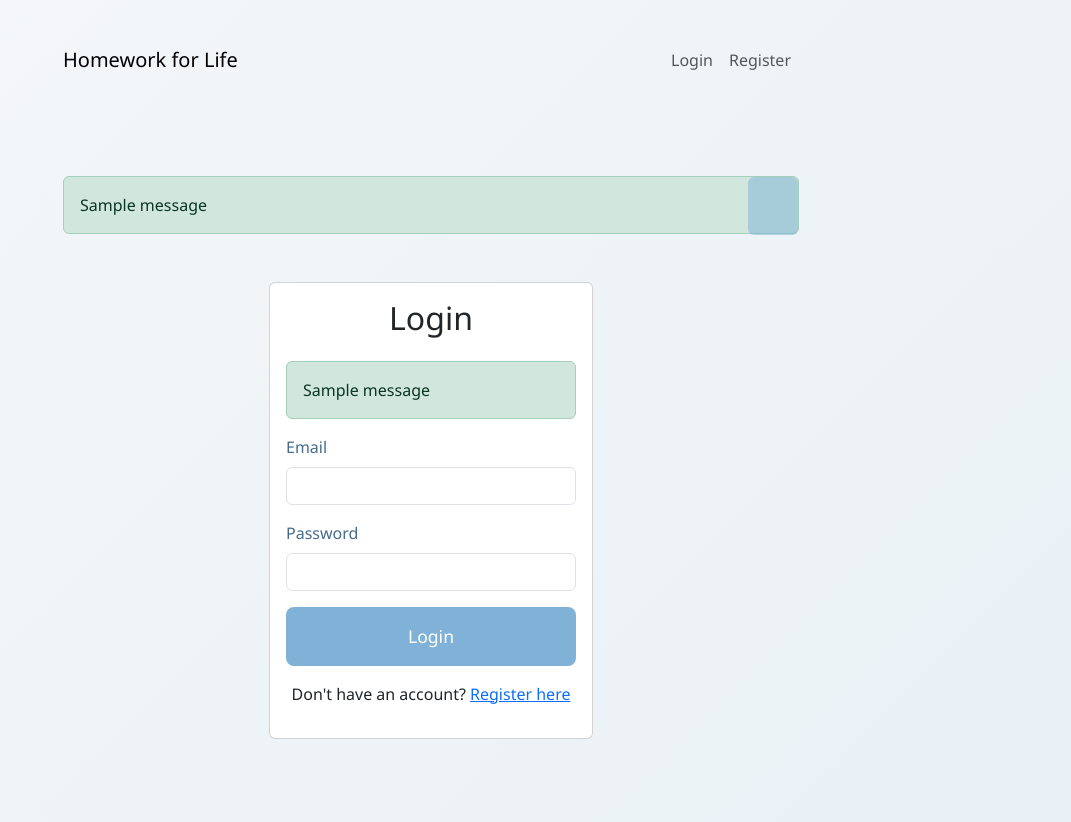
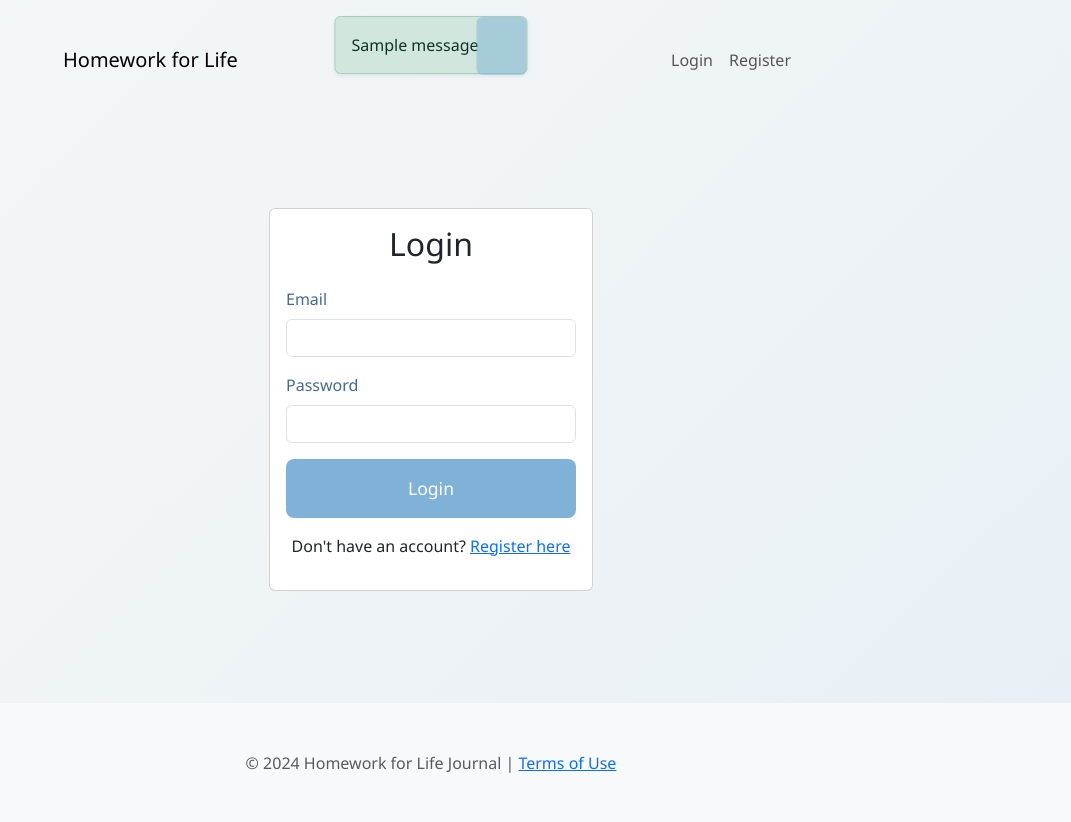
Before and after one commit to sheia/everydayecho, a Flask app: page /login in a window 1280 px wide. Shown: the top 822 px of the page, without its empty margins (209-1280 px from the left). After the commit the page ends 773 px from the top, so only its background shows below. Run offline with Flask 3, Linux system fonts and the light colour scheme; tables that the repository leaves empty hold one stand-in row (values such as "Sample post"); one stand-in notice (Sample message) is shown; some libraries are stand-ins or nearby versions.

Commit message:
Agent query: Are the flash messages now appearing at the top center of the page and properly styled when performing actions like login/logout?

```diff
--- a/templates/base.html
+++ b/templates/base.html
@@ -40,15 +40,12 @@
         </div>
     </nav>
 
-    <div class="container mt-4">
-        <div class="entry-saved" id="savedNotification">
-            Your story has been saved. Thank you for taking time for yourself today! 🌟
-        </div>
-
+    <!-- Flash Messages Container -->
+    <div class="position-fixed top-0 start-50 translate-middle-x p-3" style="z-index: 1050">
         {% with messages = get_flashed_messages(with_categories=true) %}
             {% if messages %}
                 {% for category, message in messages %}
-                    <div class="alert alert-{{ category }} alert-dismissible fade show">
+                    <div class="alert alert-{{ category }} alert-dismissible fade show shadow-sm">
                         {{ message }}
                         <button type="button" class="btn-close" data-bs-dismiss="alert"></button>
                     </div>
@@ -56,6 +53,13 @@
             {% endif %}
         {% endwith %}
 
+        <div class="entry-saved alert alert-success alert-dismissible fade" id="savedNotification" role="alert">
+            Your story has been saved. Thank you for taking time for yourself today! 🌟
+            <button type="button" class="btn-close" data-bs-dismiss="alert"></button>
+        </div>
+    </div>
+
+    <div class="container mt-4">
         {% block content %}{% endblock %}
     </div>
 
--- a/templates/login.html
+++ b/templates/login.html
@@ -8,13 +8,7 @@
                 <div class="card-body">
                     <h2 class="card-title text-center mb-4">Login</h2>
 
-                    {% with messages = get_flashed_messages(with_categories=true) %}
-                        {% if messages %}
-                            {% for category, message in messages %}
-                                <div class="alert alert-{{ category }}">{{ message }}</div>
-                            {% endfor %}
-                        {% endif %}
-                    {% endwith %}
+
 
                     <form method="POST" action="{{ url_for('login') }}">
                         <div class="mb-3">
```
Also changed, not shown: templates/register.html (+1 -7 lines), 1 other file.
